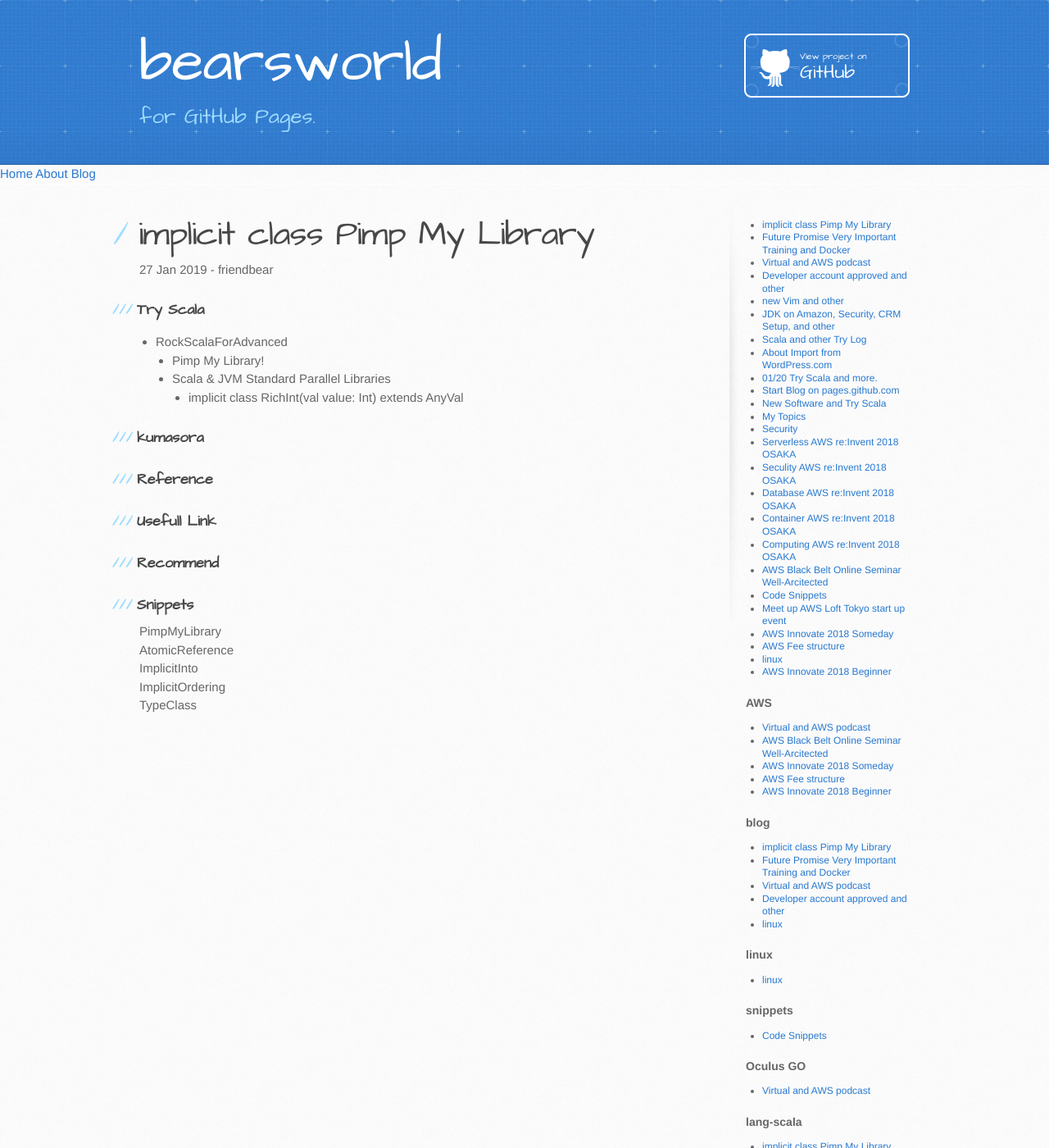
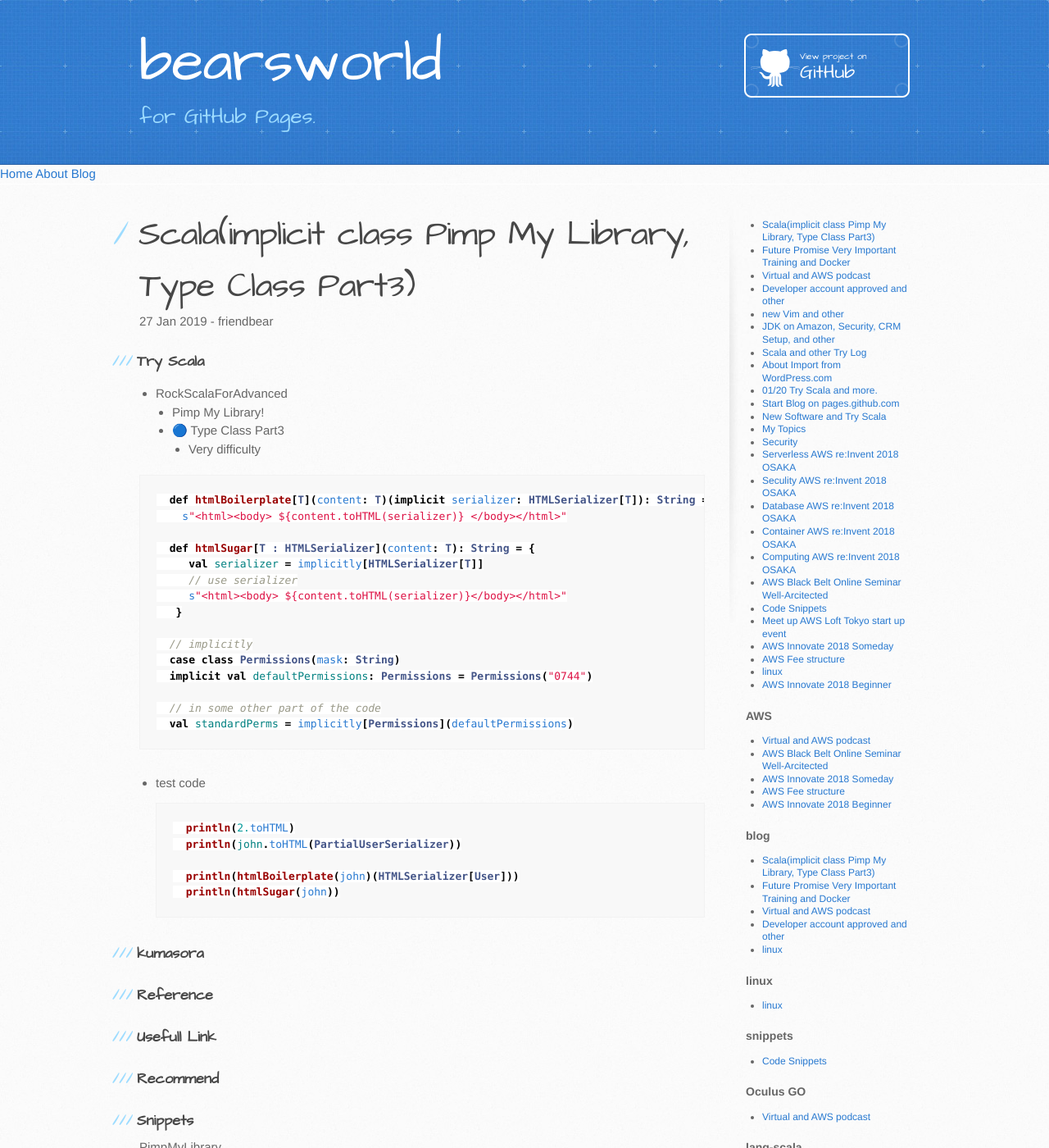
Before and after one commit to friendbear/friendbear.github.io.2021-10-19, a Jekyll site: the page built from _posts/2019-01-27-friendbear.md, in a window 1280 px wide and 1400 px high. Shown: the whole window at 82% size. Built offline with Jekyll 4.4.1, drawn with Linux system fonts in a browser that asks for light colours; comment, search, counter and statistics services are not loaded; some of the changed text lies outside the part shown.

Commit message:
TypeClass Part3 - very eifficulty

````diff
--- a/_posts/2019-01-27-friendbear.md
+++ b/_posts/2019-01-27-friendbear.md
@@ -1,7 +1,7 @@
 ---
 layout: post
 author: friendbear
-title: implicit class Pimp My Library
+title: Scala(implicit class Pimp My Library, Type Class Part3)
 categories: [blog, lang-scala]
 tags: [lang-scala]
 ---
@@ -10,8 +10,36 @@ tags: [lang-scala]
 ### Try Scala
 - RockScalaForAdvanced
   - Pimp My Library!
-  - Scala & JVM Standard Parallel Libraries
-    - implicit class RichInt(val value: Int) extends AnyVal
+  - 🔵 Type Class Part3
+    - Very difficulty
+
+
+```scala
+  def htmlBoilerplate[T](content: T)(implicit serializer: HTMLSerializer[T]): String =
+    s"<html><body> ${content.toHTML(serializer)} </body></html>"
+
+  def htmlSugar[T : HTMLSerializer](content: T): String = {
+     val serializer = implicitly[HTMLSerializer[T]]
+     // use serializer
+     s"<html><body> ${content.toHTML(serializer)}</body></html>"
+   }
+
+  // implicitly
+  case class Permissions(mask: String)
+  implicit val defaultPermissions: Permissions = Permissions("0744")
+
+  // in some other part of the code
+  val standardPerms = implicitly[Permissions](defaultPermissions)
+```
+
+* test code
+```scala
+    println(2.toHTML)
+    println(john.toHTML(PartialUserSerializer))
+
+    println(htmlBoilerplate(john)(HTMLSerializer[User]))
+    println(htmlSugar(john))
+```
 
 
 ### kumasora
@@ -131,7 +159,40 @@ def PimpMyLibrary(args: String*) = {
 <code>
 #!/usr/bin/env amm
 @main
-def AtomicReference(args: String*) = {
+def TypeCaseEqual(args: String*) = {
+  /**
+    * Equality
+    */
+  // TYPE CLASS
+  trait Equal[T] {
+    def apply(a: T, b: T): Boolean
+  }
+  object Equal {
+    def apply[T](a: T, b: T)(implicit equalizer: Equal[T]): Boolean =
+      equalizer.apply(a, b)
+  }
+
+  implicit object NameEquality extends Equal[User] {
+    override def apply(a: User, b: User): Boolean = a.name == b.name
+  }
+  object FullEquality extends Equal[User] {
+    override def apply(a: User, b: User): Boolean = a.name == b.name && a.email == b.email
+  }
+
+  /*
+    Exercise - improve the Equal TC with an implicit conversion class
+    ===(another value: T)
+    !==(another value: T)
+   */
+  implicit class TypeSafeEqual[T](value :T) {
+    def ===(another: T)(implicit equalizer: Equal[T]): Boolean = equalizer.apply(value, another)
+    def !==(another: T)(implicit equalizer: Equal[T]): Boolean = ! equalizer.apply(value, another)
+  }
+
+  val john = User("Jon", 44, "jon@example.com")
+  val anotherJohn = User("Jon", 44, "jon@example.com")
+
+  println(john === anotherJohn)
 }
 </code>
 </pre>
````
